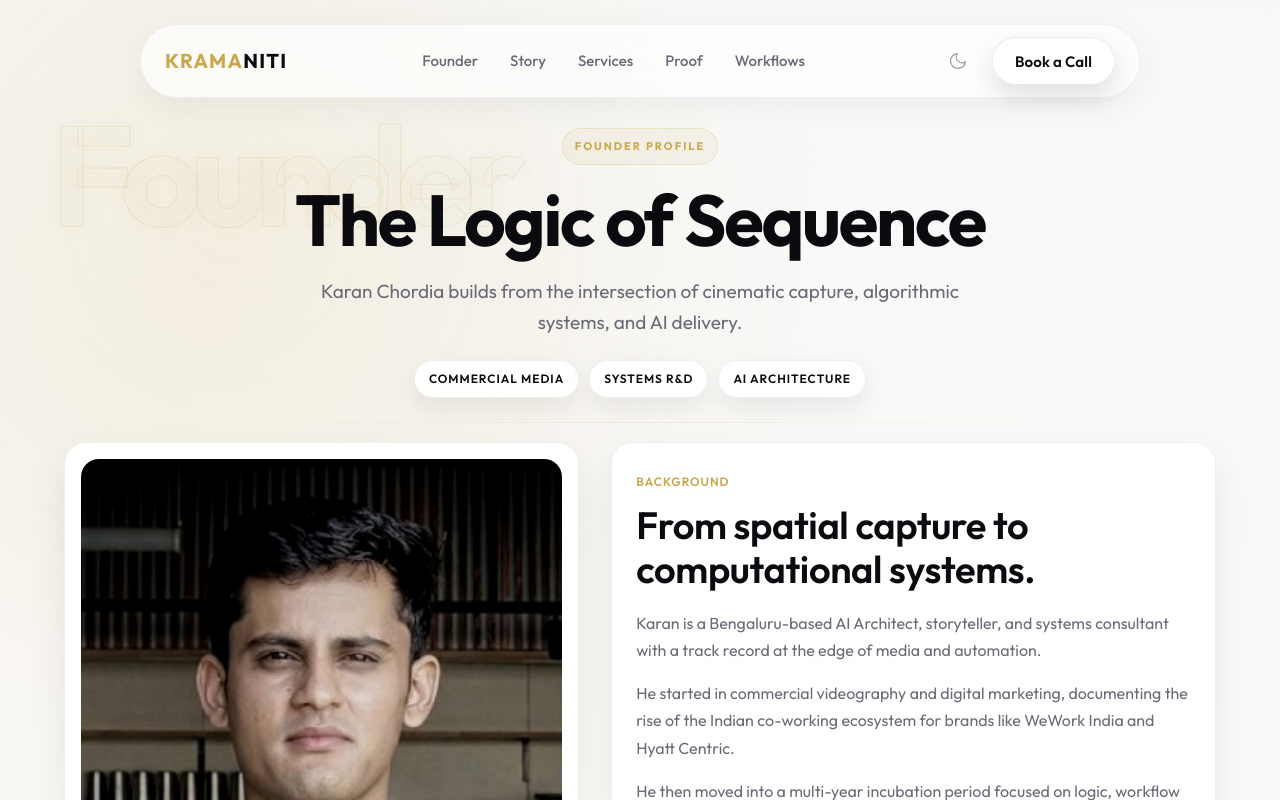
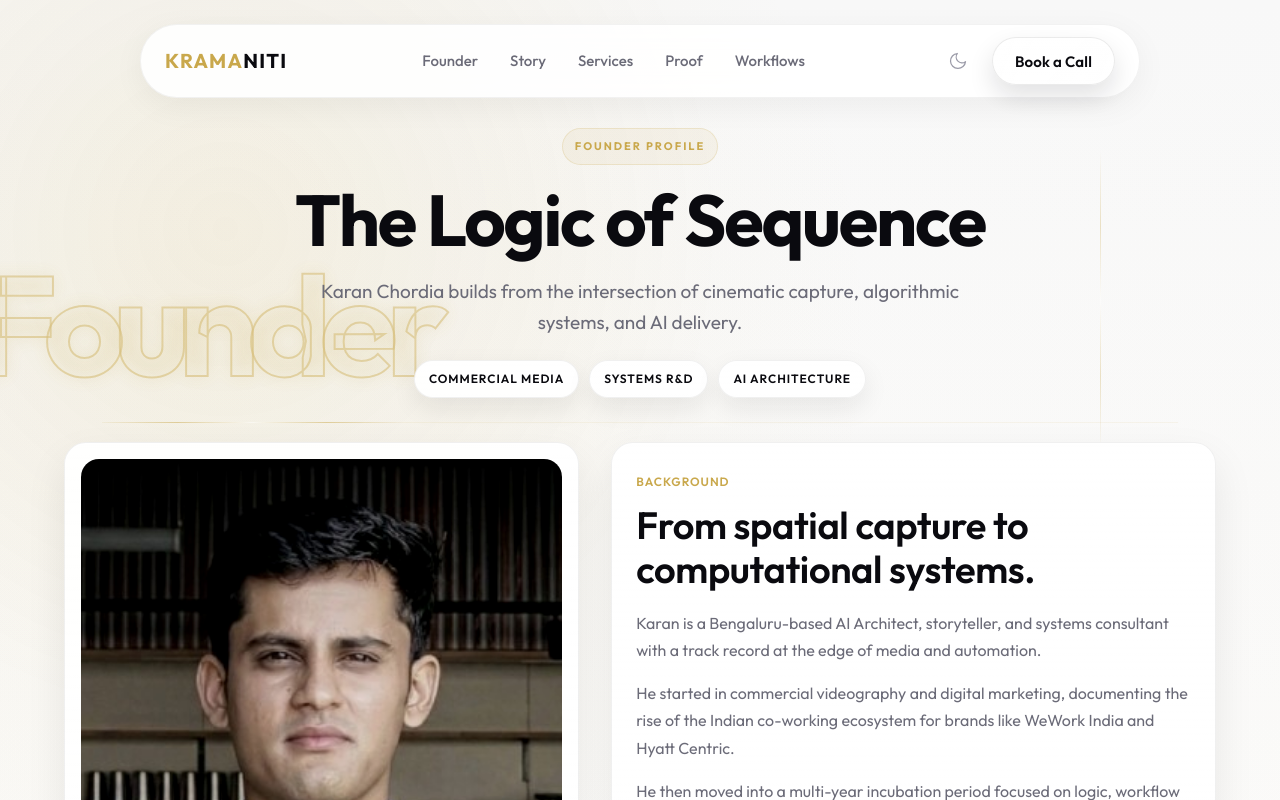
Before and after one commit to KaranChordia/kramaniti, a Next.js app in the folder website/: page /kramaniti/founder in a window 1280 px wide. Shown: the top 800 px of the page. Built offline with nearby package versions, Linux system fonts and the light colour scheme.

Commit message:
website design enhancehements

```diff
--- a/website/src/app/founder/Founder.module.css
+++ b/website/src/app/founder/Founder.module.css
@@ -91,8 +91,12 @@
   right: 8%;
   top: 28%;
   height: 1px;
-  background: linear-gradient(90deg, transparent, rgba(201, 168, 76, 0.34), transparent);
-  opacity: 0.45;
+  background-color: rgba(201, 168, 76, 0.15);
+  background-image: linear-gradient(90deg, transparent, rgba(201, 168, 76, 0.8), rgba(255, 255, 255, 0.9), rgba(201, 168, 76, 0.8), transparent);
+  background-size: 300px 100%;
+  background-repeat: no-repeat;
+  animation: flowHorizontal 6s linear infinite;
+  opacity: 0.6;
 }
 
 .atmosphere::after {
@@ -102,8 +106,13 @@
   bottom: 10%;
   right: 14%;
   width: 1px;
-  background: linear-gradient(180deg, transparent, rgba(255, 255, 255, 0.12), transparent);
-  opacity: 0.3;
+  background-color: rgba(255, 255, 255, 0.05);
+  background-image: linear-gradient(180deg, transparent, rgba(201, 168, 76, 0.6), rgba(255, 255, 255, 0.9), rgba(201, 168, 76, 0.6), transparent);
+  background-size: 100% 300px;
+  background-repeat: no-repeat;
+  animation: flowVertical 7s linear infinite;
+  animation-delay: -3s;
+  opacity: 0.5;
 }
 
 .atmosWord {
@@ -114,29 +123,29 @@
   letter-spacing: -0.08em;
   line-height: 0.9;
   color: transparent;
-  -webkit-text-stroke: 1px rgba(201, 168, 76, 0.18);
+  -webkit-text-stroke: 2px rgba(201, 168, 76, 0.25);
   text-shadow: 0 0 24px rgba(201, 168, 76, 0.06);
-  opacity: 0.42;
+  opacity: 0.5;
   user-select: none;
   white-space: nowrap;
   animation: wordFloat 12s ease-in-out infinite;
 }
 
 .atmosWordOne {
-  top: 8%;
-  left: 4%;
+  top: 18%;
+  left: -2%;
 }
 
 .atmosWordTwo {
-  bottom: 8%;
-  right: 8%;
+  bottom: 22%;
+  right: -2%;
   animation-delay: -4s;
 }
 
 :global(html[data-theme='light']) .atmosWord {
-  -webkit-text-stroke: 1px rgba(201, 168, 76, 0.34);
-  text-shadow: 0 0 18px rgba(201, 168, 76, 0.1);
-  opacity: 0.52;
+  -webkit-text-stroke: 2px rgba(201, 168, 76, 0.6);
+  text-shadow: 0 0 18px rgba(201, 168, 76, 0.2);
+  opacity: 0.7;
 }
 
 .heroIntro {
@@ -599,13 +608,13 @@
   }
 
   .atmosWordOne {
-    top: 6%;
-    left: 2%;
+    top: 10%;
+    left: 0%;
   }
 
   .atmosWordTwo {
-    right: 2%;
-    bottom: 6%;
+    right: 0%;
+    bottom: 12%;
   }
 
   .heroGrid {
--- a/website/src/components/sections/Contact.module.css
+++ b/website/src/components/sections/Contact.module.css
@@ -45,8 +45,12 @@
   right: 10%;
   top: 26%;
   height: 1px;
-  background: linear-gradient(90deg, transparent, rgba(201, 168, 76, 0.32), transparent);
-  opacity: 0.4;
+  background-color: rgba(201, 168, 76, 0.15);
+  background-image: linear-gradient(90deg, transparent, rgba(201, 168, 76, 0.8), rgba(255, 255, 255, 0.9), rgba(201, 168, 76, 0.8), transparent);
+  background-size: 300px 100%;
+  background-repeat: no-repeat;
+  animation: flowHorizontal 6s linear infinite;
+  opacity: 0.6;
 }
 
 .atmosphere::after {
@@ -56,8 +60,23 @@
   bottom: 10%;
   left: 16%;
   width: 1px;
-  background: linear-gradient(180deg, transparent, rgba(255, 255, 255, 0.12), transparent);
-  opacity: 0.3;
+  background-color: rgba(255, 255, 255, 0.05);
+  background-image: linear-gradient(180deg, transparent, rgba(201, 168, 76, 0.6), rgba(255, 255, 255, 0.9), rgba(201, 168, 76, 0.6), transparent);
+  background-size: 100% 300px;
+  background-repeat: no-repeat;
+  animation: flowVertical 7s linear infinite;
+  animation-delay: -3s;
+  opacity: 0.5;
+}
+
+@keyframes flowHorizontal {
+  0% { background-position: -300px 0; }
+  100% { background-position: calc(100% + 300px) 0; }
+}
+
+@keyframes flowVertical {
+  0% { background-position: 0 -300px; }
+  100% { background-position: 0 calc(100% + 300px); }
 }
 
 .atmosWord {
@@ -68,29 +87,29 @@
   letter-spacing: -0.08em;
   line-height: 0.9;
   color: transparent;
-  -webkit-text-stroke: 1px rgba(201, 168, 76, 0.18);
+  -webkit-text-stroke: 2px rgba(201, 168, 76, 0.25);
   text-shadow: 0 0 24px rgba(201, 168, 76, 0.06);
-  opacity: 0.4;
+  opacity: 0.5;
   user-select: none;
   white-space: nowrap;
   animation: wordFloat 12s ease-in-out infinite;
 }
 
 .atmosWordOne {
-  top: 10%;
-  right: 6%;
+  top: 18%;
+  left: -2%;
 }
 
 .atmosWordTwo {
-  left: 7%;
-  bottom: 8%;
+  bottom: 22%;
+  right: -2%;
   animation-delay: -5s;
 }
 
 :global(html[data-theme='light']) .atmosWord {
-  -webkit-text-stroke: 1px rgba(201, 168, 76, 0.36);
-  text-shadow: 0 0 18px rgba(201, 168, 76, 0.1);
-  opacity: 0.52;
+  -webkit-text-stroke: 2px rgba(201, 168, 76, 0.6);
+  text-shadow: 0 0 18px rgba(201, 168, 76, 0.2);
+  opacity: 0.7;
 }
 
 .container {
--- a/website/src/components/sections/Credibility.module.css
+++ b/website/src/components/sections/Credibility.module.css
@@ -44,8 +44,12 @@
   right: 12%;
   top: 24%;
   height: 1px;
-  background: linear-gradient(90deg, transparent, rgba(201, 168, 76, 0.34), transparent);
-  opacity: 0.4;
+  background-color: rgba(201, 168, 76, 0.15);
+  background-image: linear-gradient(90deg, transparent, rgba(201, 168, 76, 0.8), rgba(255, 255, 255, 0.9), rgba(201, 168, 76, 0.8), transparent);
+  background-size: 300px 100%;
+  background-repeat: no-repeat;
+  animation: flowHorizontal 6s linear infinite;
+  opacity: 0.6;
 }
 
 .atmosphere::after {
@@ -55,41 +59,56 @@
   bottom: 10%;
   left: 18%;
   width: 1px;
-  background: linear-gradient(180deg, transparent, rgba(255, 255, 255, 0.12), transparent);
-  opacity: 0.3;
+  background-color: rgba(255, 255, 255, 0.05);
+  background-image: linear-gradient(180deg, transparent, rgba(201, 168, 76, 0.6), rgba(255, 255, 255, 0.9), rgba(201, 168, 76, 0.6), transparent);
+  background-size: 100% 300px;
+  background-repeat: no-repeat;
+  animation: flowVertical 7s linear infinite;
+  animation-delay: -3s;
+  opacity: 0.5;
+}
+
+@keyframes flowHorizontal {
+  0% { background-position: -300px 0; }
+  100% { background-position: calc(100% + 300px) 0; }
+}
+
+@keyframes flowVertical {
+  0% { background-position: 0 -300px; }
+  100% { background-position: 0 calc(100% + 300px); }
 }
 
 .atmosWord {
   position: absolute;
   font-family: var(--font-outfit), sans-serif;
-  font-size: clamp(54px, 11vw, 150px);
+  font-size: clamp(56px, 11vw, 150px);
   font-weight: 700;
   letter-spacing: -0.08em;
   line-height: 0.9;
   color: transparent;
-  -webkit-text-stroke: 1px rgba(201, 168, 76, 0.18);
+  -webkit-text-stroke: 2px rgba(201, 168, 76, 0.25);
   text-shadow: 0 0 24px rgba(201, 168, 76, 0.06);
-  opacity: 0.42;
+  opacity: 0.5;
   user-select: none;
   white-space: nowrap;
   animation: wordFloat 12s ease-in-out infinite;
 }
 
 .atmosWordOne {
-  top: 8%;
-  right: 5%;
+  top: 18%;
+  left: -2%;
 }
 
 .atmosWordTwo {
-  left: 6%;
-  bottom: 10%;
+  bottom: 22%;
+  right: -2%;
   animation-delay: -5s;
 }
 
 :global(html[data-theme='light']) .atmosWord {
-  -webkit-text-stroke: 1px rgba(201, 168, 76, 0.36);
-  text-shadow: 0 0 18px rgba(201, 168, 76, 0.1);
-  opacity: 0.5;
+  -webkit-text-stroke: 2px rgba(201, 168, 76, 0.6);
+  text-shadow: 0 0 18px rgba(201, 168, 76, 0.2);
+  opacity: 0.7;
 }
 
 .container {
--- a/website/src/components/sections/Hero.tsx
+++ b/website/src/components/sections/Hero.tsx
@@ -43,9 +43,9 @@ export function Hero() {
         <div className={`${styles.glow} ${styles.glowRight}`}></div>
         <div className={styles.scanline}></div>
         <div className={styles.motifs}>
-          <span className={`${styles.motif} ${styles.motifStrategy}`}>Strategy</span>
-          <span className={`${styles.motif} ${styles.motifAutomation}`}>Automation</span>
-          <span className={`${styles.motif} ${styles.motifContent}`}>Content</span>
+          <span className={`${styles.motif} ${styles.motifStrategy}`} data-text="Strategy">Strategy</span>
+          <span className={`${styles.motif} ${styles.motifAutomation}`} data-text="Automation">Automation</span>
+          <span className={`${styles.motif} ${styles.motifContent}`} data-text="Content">Content</span>
           <span className={`${styles.motifRing} ${styles.motifRingOne}`}></span>
           <span className={`${styles.motifRing} ${styles.motifRingTwo}`}></span>
           <span className={`${styles.motifLine} ${styles.motifLineOne}`}></span>
--- a/website/src/components/sections/Services.module.css
+++ b/website/src/components/sections/Services.module.css
@@ -44,8 +44,12 @@
   right: 8%;
   top: 28%;
   height: 1px;
-  background: linear-gradient(90deg, transparent, rgba(201, 168, 76, 0.34), transparent);
-  opacity: 0.45;
+  background-color: rgba(201, 168, 76, 0.15);
+  background-image: linear-gradient(90deg, transparent, rgba(201, 168, 76, 0.8), rgba(255, 255, 255, 0.9), rgba(201, 168, 76, 0.8), transparent);
+  background-size: 300px 100%;
+  background-repeat: no-repeat;
+  animation: flowHorizontal 6s linear infinite;
+  opacity: 0.6;
 }
 
 .atmosphere::after {
@@ -55,41 +59,56 @@
   bottom: 12%;
   right: 16%;
   width: 1px;
-  background: linear-gradient(180deg, transparent, rgba(255, 255, 255, 0.14), transparent);
-  opacity: 0.35;
+  background-color: rgba(255, 255, 255, 0.05);
+  background-image: linear-gradient(180deg, transparent, rgba(201, 168, 76, 0.6), rgba(255, 255, 255, 0.9), rgba(201, 168, 76, 0.6), transparent);
+  background-size: 100% 300px;
+  background-repeat: no-repeat;
+  animation: flowVertical 7s linear infinite;
+  animation-delay: -3s;
+  opacity: 0.5;
+}
+
+@keyframes flowHorizontal {
+  0% { background-position: -300px 0; }
+  100% { background-position: calc(100% + 300px) 0; }
+}
+
+@keyframes flowVertical {
+  0% { background-position: 0 -300px; }
+  100% { background-position: 0 calc(100% + 300px); }
 }
 
 .atmosWord {
   position: absolute;
   font-family: var(--font-outfit), sans-serif;
-  font-size: clamp(54px, 10vw, 140px);
+  font-size: clamp(56px, 11vw, 150px);
   font-weight: 700;
   letter-spacing: -0.08em;
   line-height: 0.9;
   color: transparent;
-  -webkit-text-stroke: 1px rgba(201, 168, 76, 0.18);
+  -webkit-text-stroke: 2px rgba(201, 168, 76, 0.25);
   text-shadow: 0 0 24px rgba(201, 168, 76, 0.06);
   opacity: 0.5;
   user-select: none;
   white-space: nowrap;
-  animation: wordFloat 10s ease-in-out infinite;
+  animation: wordFloat 12s ease-in-out infinite;
 }
 
 .atmosWordOne {
-  top: 6%;
-  left: 4%;
+  top: 18%;
+  left: -2%;
 }
 
 .atmosWordTwo {
-  bottom: 8%;
-  right: 8%;
+  bottom: 22%;
+  right: -2%;
   animation-delay: -4s;
 }
 
 :global(html[data-theme='light']) .atmosWord {
-  -webkit-text-stroke: 1px rgba(201, 168, 76, 0.38);
-  text-shadow: 0 0 18px rgba(201, 168, 76, 0.1);
-  opacity: 0.58;
+  -webkit-text-stroke: 2px rgba(201, 168, 76, 0.6);
+  text-shadow: 0 0 18px rgba(201, 168, 76, 0.2);
+  opacity: 0.7;
 }
 
 .container {
--- a/website/src/components/sections/Story.module.css
+++ b/website/src/components/sections/Story.module.css
@@ -44,8 +44,12 @@
   right: 8%;
   top: 32%;
   height: 1px;
-  background: linear-gradient(90deg, transparent, rgba(201, 168, 76, 0.32), transparent);
-  opacity: 0.4;
+  background-color: rgba(201, 168, 76, 0.15);
+  background-image: linear-gradient(90deg, transparent, rgba(201, 168, 76, 0.8), rgba(255, 255, 255, 0.9), rgba(201, 168, 76, 0.8), transparent);
+  background-size: 300px 100%;
+  background-repeat: no-repeat;
+  animation: flowHorizontal 6s linear infinite;
+  opacity: 0.6;
 }
 
 .atmosphere::after {
@@ -55,8 +59,23 @@
   bottom: 12%;
   right: 14%;
   width: 1px;
-  background: linear-gradient(180deg, transparent, rgba(255, 255, 255, 0.12), transparent);
-  opacity: 0.3;
+  background-color: rgba(255, 255, 255, 0.05);
+  background-image: linear-gradient(180deg, transparent, rgba(201, 168, 76, 0.6), rgba(255, 255, 255, 0.9), rgba(201, 168, 76, 0.6), transparent);
+  background-size: 100% 300px;
+  background-repeat: no-repeat;
+  animation: flowVertical 7s linear infinite;
+  animation-delay: -3s;
+  opacity: 0.5;
+}
+
+@keyframes flowHorizontal {
+  0% { background-position: -300px 0; }
+  100% { background-position: calc(100% + 300px) 0; }
+}
+
+@keyframes flowVertical {
+  0% { background-position: 0 -300px; }
+  100% { background-position: 0 calc(100% + 300px); }
 }
 
 .atmosWord {
@@ -67,29 +86,29 @@
   letter-spacing: -0.08em;
   line-height: 0.9;
   color: transparent;
-  -webkit-text-stroke: 1px rgba(201, 168, 76, 0.18);
+  -webkit-text-stroke: 2px rgba(201, 168, 76, 0.25);
   text-shadow: 0 0 24px rgba(201, 168, 76, 0.06);
-  opacity: 0.4;
+  opacity: 0.5;
   user-select: none;
   white-space: nowrap;
   animation: wordFloat 12s ease-in-out infinite;
 }
 
 .atmosWordOne {
-  top: 10%;
-  left: 6%;
+  top: 18%;
+  left: -2%;
 }
 
 .atmosWordTwo {
-  bottom: 10%;
-  right: 8%;
+  bottom: 22%;
+  right: -2%;
   animation-delay: -5s;
 }
 
 :global(html[data-theme='light']) .atmosWord {
-  -webkit-text-stroke: 1px rgba(201, 168, 76, 0.36);
-  text-shadow: 0 0 18px rgba(201, 168, 76, 0.1);
-  opacity: 0.5;
+  -webkit-text-stroke: 2px rgba(201, 168, 76, 0.6);
+  text-shadow: 0 0 18px rgba(201, 168, 76, 0.2);
+  opacity: 0.7;
 }
 
 .container {
--- a/website/src/components/sections/Workflows.module.css
+++ b/website/src/components/sections/Workflows.module.css
@@ -44,8 +44,12 @@
   right: 8%;
   top: 30%;
   height: 1px;
-  background: linear-gradient(90deg, transparent, rgba(201, 168, 76, 0.32), transparent);
-  opacity: 0.42;
+  background-color: rgba(201, 168, 76, 0.15);
+  background-image: linear-gradient(90deg, transparent, rgba(201, 168, 76, 0.8), rgba(255, 255, 255, 0.9), rgba(201, 168, 76, 0.8), transparent);
+  background-size: 300px 100%;
+  background-repeat: no-repeat;
+  animation: flowHorizontal 6s linear infinite;
+  opacity: 0.6;
 }
 
 .atmosphere::after {
@@ -55,41 +59,56 @@
   bottom: 12%;
   right: 20%;
   width: 1px;
-  background: linear-gradient(180deg, transparent, rgba(255, 255, 255, 0.12), transparent);
-  opacity: 0.32;
+  background-color: rgba(255, 255, 255, 0.05);
+  background-image: linear-gradient(180deg, transparent, rgba(201, 168, 76, 0.6), rgba(255, 255, 255, 0.9), rgba(201, 168, 76, 0.6), transparent);
+  background-size: 100% 300px;
+  background-repeat: no-repeat;
+  animation: flowVertical 7s linear infinite;
+  animation-delay: -3s;
+  opacity: 0.5;
+}
+
+@keyframes flowHorizontal {
+  0% { background-position: -300px 0; }
+  100% { background-position: calc(100% + 300px) 0; }
+}
+
+@keyframes flowVertical {
+  0% { background-position: 0 -300px; }
+  100% { background-position: 0 calc(100% + 300px); }
 }
 
 .atmosWord {
   position: absolute;
   font-family: var(--font-outfit), sans-serif;
-  font-size: clamp(58px, 12vw, 160px);
+  font-size: clamp(56px, 11vw, 150px);
   font-weight: 700;
   letter-spacing: -0.08em;
   line-height: 0.9;
   color: transparent;
-  -webkit-text-stroke: 1px rgba(201, 168, 76, 0.18);
+  -webkit-text-stroke: 2px rgba(201, 168, 76, 0.25);
   text-shadow: 0 0 24px rgba(201, 168, 76, 0.06);
-  opacity: 0.4;
+  opacity: 0.5;
   user-select: none;
   white-space: nowrap;
-  animation: wordFloat 11s ease-in-out infinite;
+  animation: wordFloat 12s ease-in-out infinite;
 }
 
 .atmosWordOne {
-  top: 8%;
-  left: 8%;
+  top: 18%;
+  left: -2%;
 }
 
 .atmosWordTwo {
-  bottom: 8%;
-  right: 10%;
+  bottom: 22%;
+  right: -2%;
   animation-delay: -4s;
 }
 
 :global(html[data-theme='light']) .atmosWord {
-  -webkit-text-stroke: 1px rgba(201, 168, 76, 0.36);
-  text-shadow: 0 0 18px rgba(201, 168, 76, 0.1);
-  opacity: 0.52;
+  -webkit-text-stroke: 2px rgba(201, 168, 76, 0.6);
+  text-shadow: 0 0 18px rgba(201, 168, 76, 0.2);
+  opacity: 0.7;
 }
 
 .container {
```
Also changed, not shown: website/src/components/layout/Navbar.module.css (+4 -4 lines), website/src/components/sections/Hero.module.css (+47 -7 lines).
